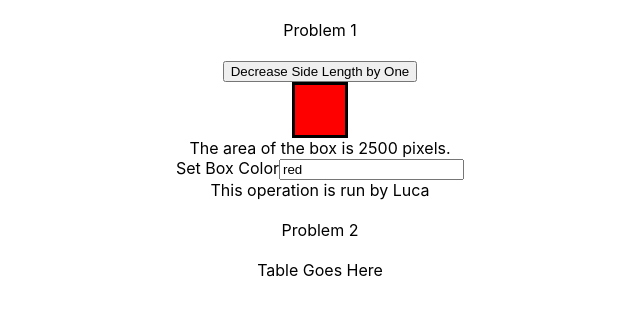
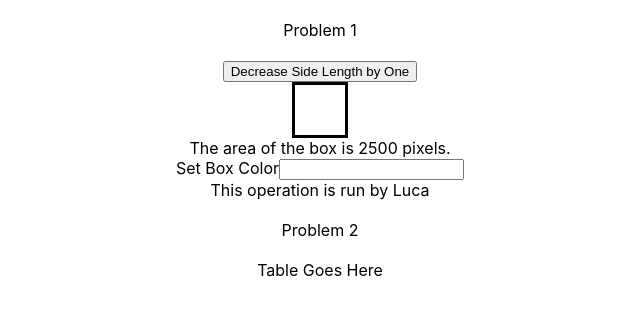
Before and after one commit to LPLemnij/TT-Interview, a React (Create React App) app: page / in a window 1280 px wide. Shown: the top 314 px of the page, without its empty margins (320-960 px from the left). Built offline with nearby package versions, Linux system fonts and the light colour scheme.

Commit message:
canh interview test

```diff
--- a/src/Countdown/Countdown.js
+++ b/src/Countdown/Countdown.js
@@ -15,22 +15,55 @@ import { useState, useEffect } from 'react'
 // has made and how we should fix them. You may use any internet resources as well as ask questions and
 // change the code itself to see how it behaves.
 
-function CountdownComponentParent () {
+const CountdownComponent = (props) => {
+  useEffect(() => {
+    props.setBoxColorEditable(props.boxColor)
+  }, [props])
+
+  return (
+    <div>
+      <button onClick={props.decrementSideLength}>
+        Decrease Side Length by One
+      </button>
+      <div
+        style={{
+          display: 'flex',
+          alignItems: 'center',
+          justifyContent: 'center'
+        }}
+      >
+        <div
+          style={{
+            backgroundColor: props.boxColorEditable,
+            height: props.sideLength,
+            width: props.sideLength,
+            borderStyle: 'solid'
+          }}
+        />
+      </div>
+      <div>The area of the box is {props.square} pixels.</div>
+      <label>Set Box Color</label>
+      <input
+        value={props.boxColorEditable}
+        onChange={props.handleColorChange}
+      ></input>
+      <div>This operation is run by {props.userId}</div>
+    </div>
+  )
+}
+
+function CountdownComponentParent() {
   const [renderNum, setRenderNum] = useState(0)
-    const [userId, setUserId] = useState("Luca")
+  const [userId, setUserId] = useState('Luca')
+  const [sideLength, setSideLength] = useState(50)
+  const [square, setSquare] = useState(sideLength * sideLength)
+  const [boxColorEditable, setBoxColorEditable] = useState('red')
 
   // This simulates a rerender of the parent component. In a normal app this can happen
   // for many reasons.
-    setInterval(() => {setRenderNum(Math.random())}, 2000)
-
-    const CountdownComponent = (props) => {
-        const [sideLength, setSideLength] = useState(props.sideLength)
-        const [square, setSquare] = useState(props.sideLength * props.sideLength)
-        const [boxColorEditable, setBoxColorEditable] = useState(props.boxColor)
-
-        useEffect(() => {
-            setBoxColorEditable(props.boxColor)
-        }, [props])
+  setInterval(() => {
+    setRenderNum(Math.random())
+  }, 2000)
 
   const decrementSideLength = () => {
     setSideLength(sideLength - 1)
@@ -42,20 +75,16 @@ function CountdownComponentParent () {
   }
 
   return (
-            <div>
-                <button onClick={decrementSideLength}>Decrease Side Length by One</button>
-                <div style={{display: "flex", alignItems: "center", justifyContent: "center"}}>
-                    <div style={{backgroundColor: boxColorEditable, height: sideLength, width: sideLength, borderStyle: "solid"}} />
-                </div>
-                <div>The area of the box is {square} pixels.</div>
-                <label>Set Box Color</label>
-                <input value={boxColorEditable} onChange={handleColorChange}></input>
-                <div>This operation is run by {props.userId}</div>
-            </div>
+    <CountdownComponent
+      sideLength={sideLength}
+      boxColor={boxColorEditable}
+      userId={userId}
+      decrementSideLength={decrementSideLength}
+      setBoxColorEditable={setBoxColorEditable}
+      handleColorChange={handleColorChange}
+      square={square}
+    />
   )
 }
 
-    return <CountdownComponent sideLength={50} boxColor={"red"} userId={userId}/>
-}
-
 export default CountdownComponentParent
```
Lines whose indentation alone changed are shown as unchanged.
